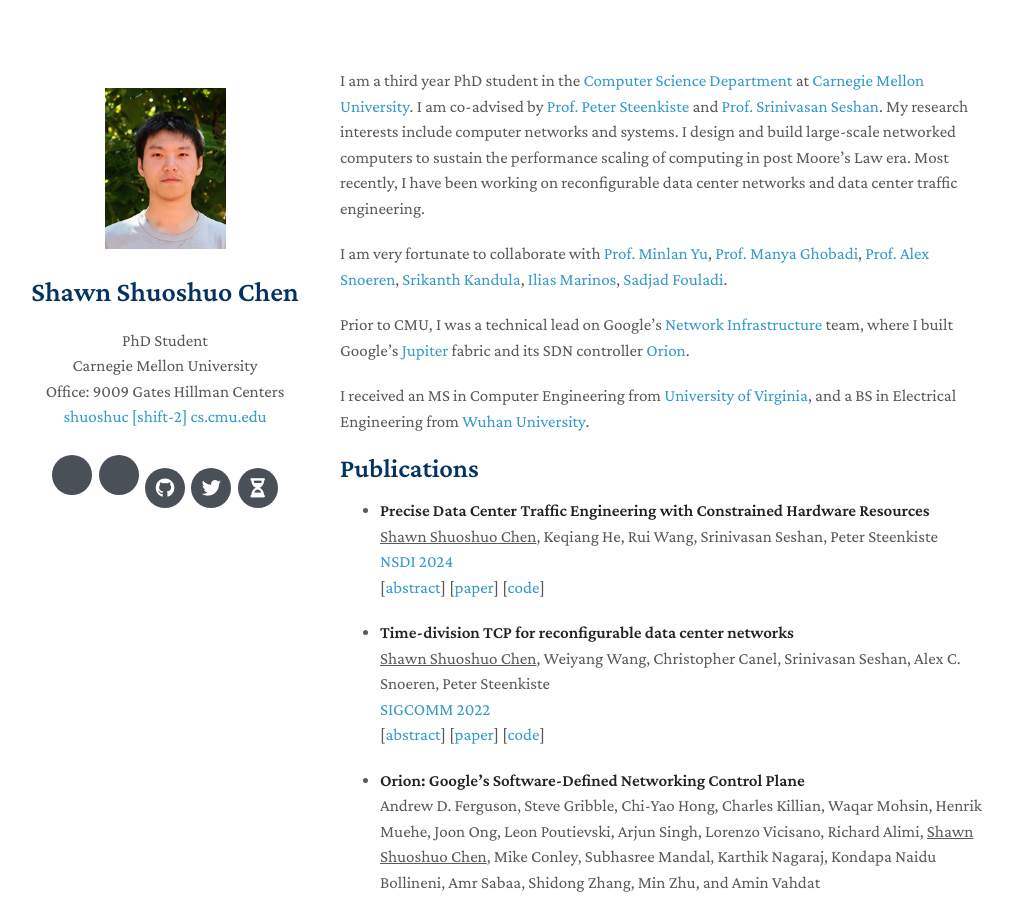
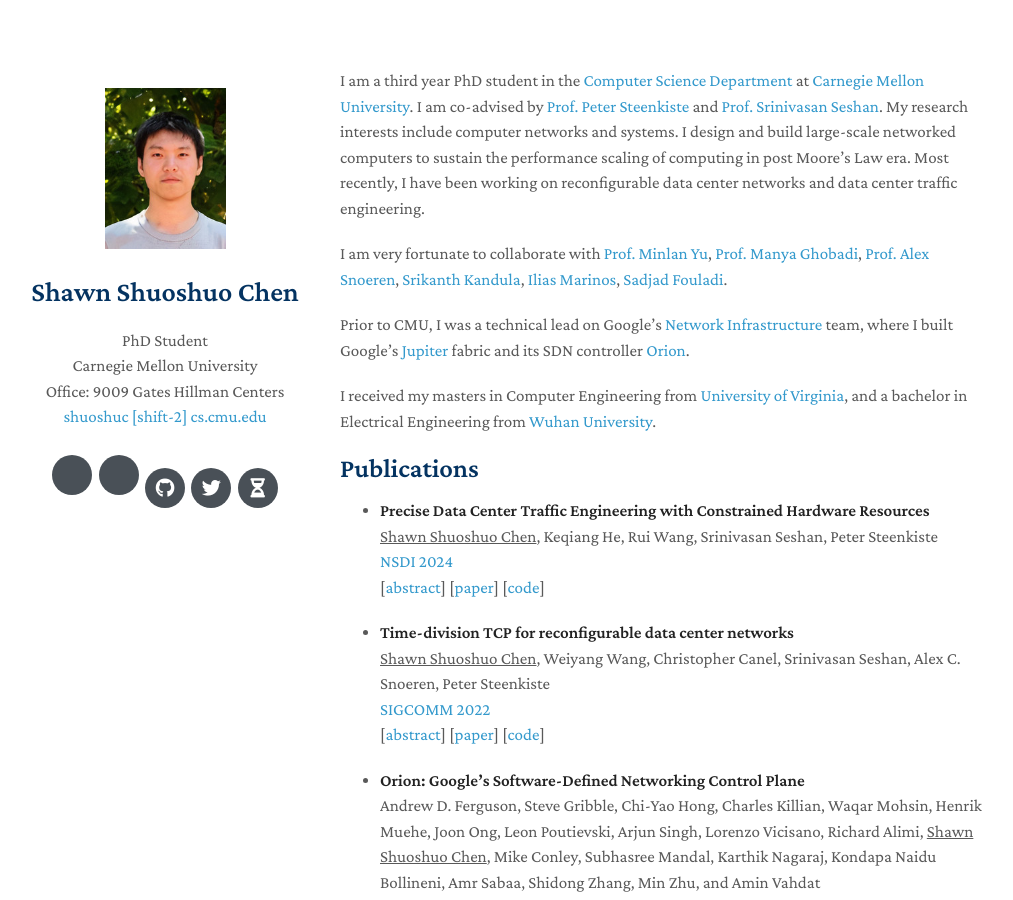
Before and after one commit to shuoshuc/homepage, a Jekyll site: the page built from index.md, in a window 1280 px wide and 900 px high. Shown: the whole window, without its empty margins (130-1143 px from the left). Built offline with Jekyll 4.4.1, drawn with Linux system fonts in a browser that asks for light colours; nearby versions of some CDN libraries; a style sheet for code colours, icons or effects is not loaded.

Commit message:
Update index.md

```diff
--- a/index.md
+++ b/index.md
@@ -8,7 +8,7 @@ I am very fortunate to collaborate with [Prof. Minlan Yu](https://minlanyu.seas.
 
 Prior to CMU, I was a technical lead on Google's [Network Infrastructure](https://research.google/teams/network-systems/) team, where I built Google's [Jupiter](https://research.google/pubs/pub51587/) fabric and its SDN controller [Orion](https://research.google/pubs/pub50245/).
 
-I received an MS in Computer Engineering from [University of Virginia](https://www.virginia.edu/), and a BS in Electrical Engineering from [Wuhan University](https://en.whu.edu.cn/).
+I received my masters in Computer Engineering from [University of Virginia](https://www.virginia.edu/), and a bachelor in Electrical Engineering from [Wuhan University](https://en.whu.edu.cn/).
 
 ## Publications
 
```
